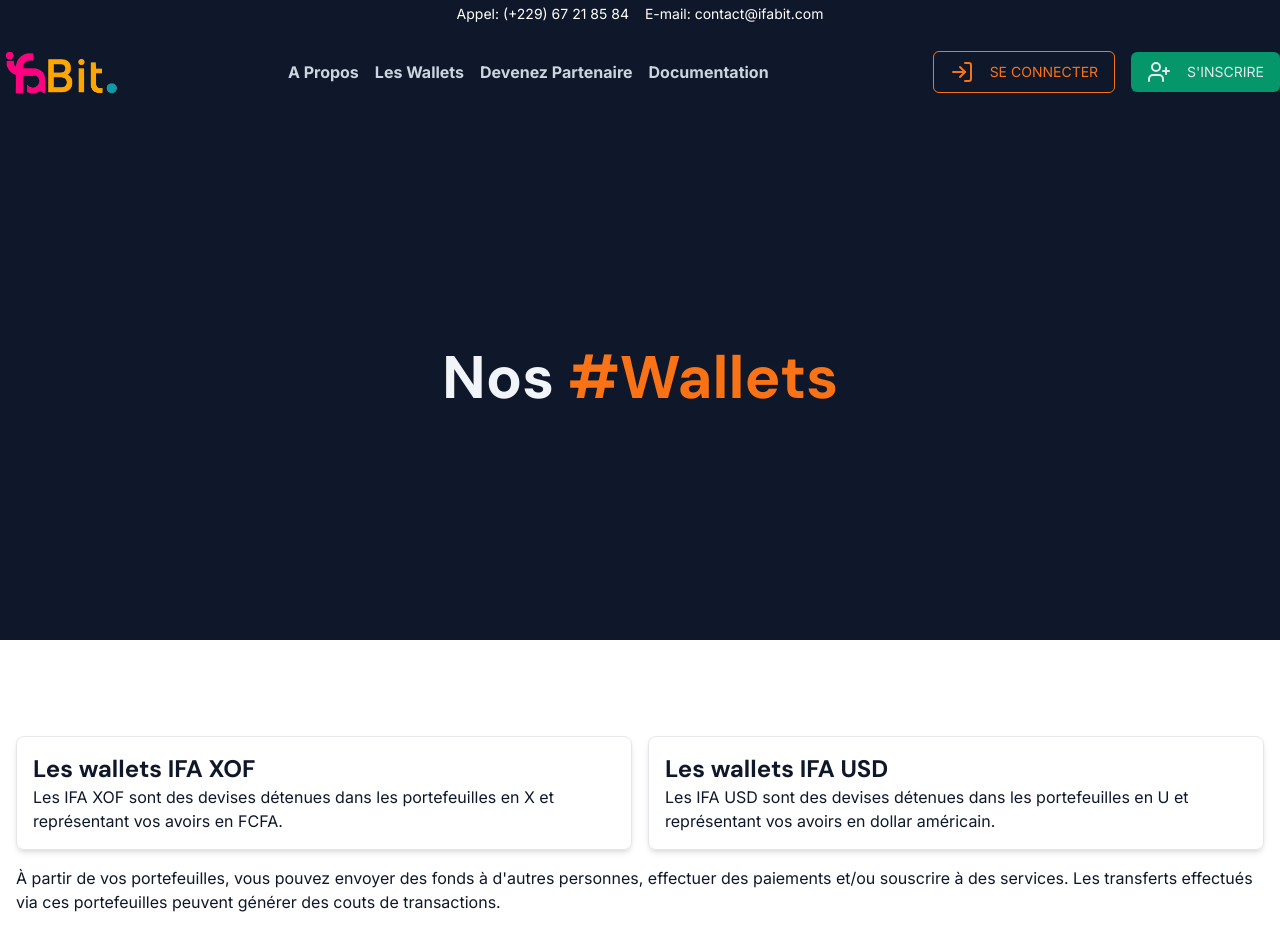
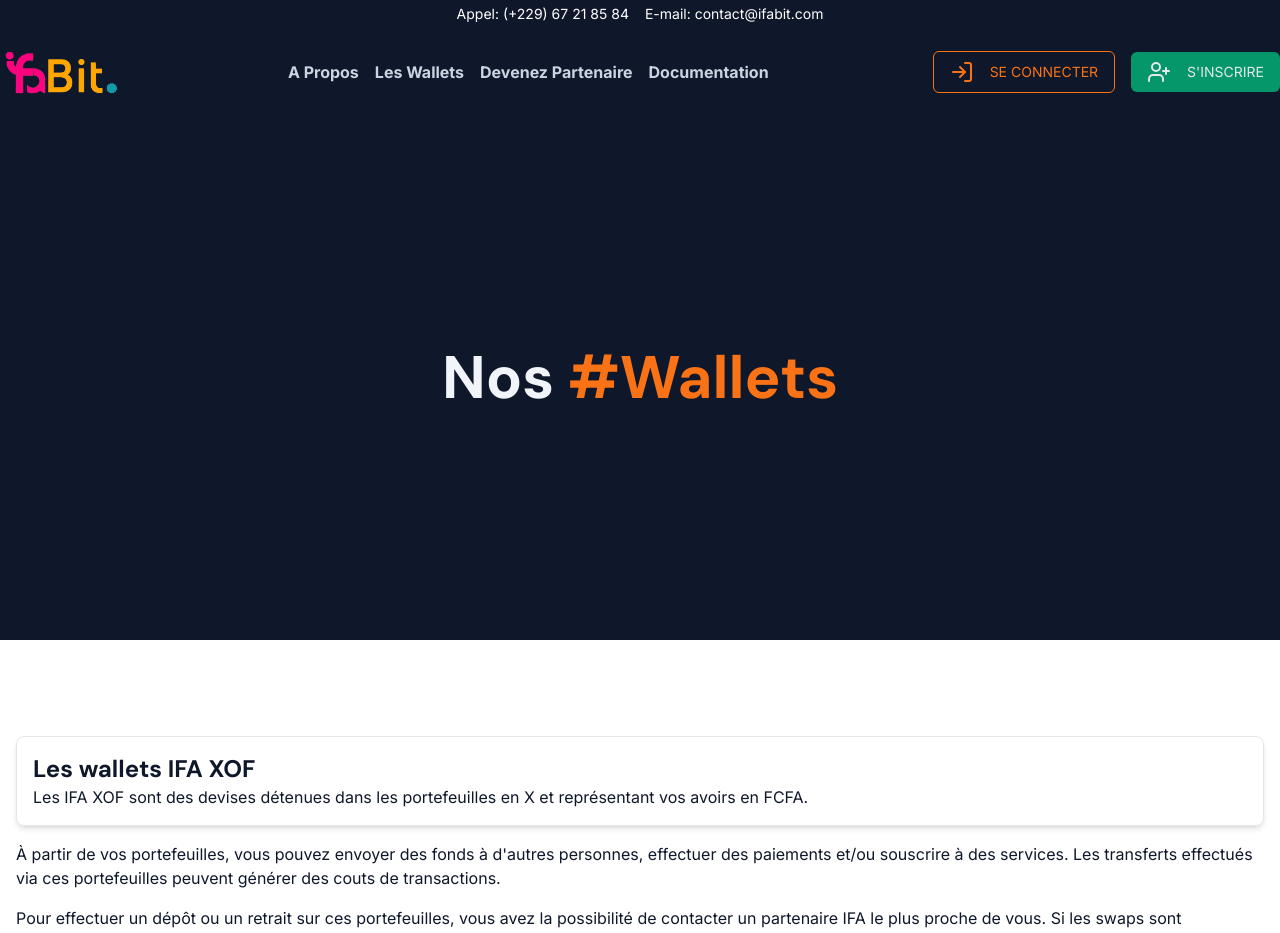
Before and after one commit to Softwaiz/ifabit-www, a Next.js app: page /wallets in a window 1280 px wide. Shown: the top 933 px of the page. Built offline with nearby package versions, Linux system fonts and the light colour scheme.

Commit message:
fix: desactivation du wallet usd

```diff
--- a/src/app/wallets/page.tsx
+++ b/src/app/wallets/page.tsx
@@ -9,7 +9,6 @@ export const metadata: Metadata = {
   keywords:
     "achat crypto, vente crypto, échange crypto, plateforme crypto Afrique, transférer argent Afrique de l'Ouest, envoyer argent, recevoir argent, frais transfert, taux de change",
 };
-
 
 export default function OurWallets() {
   return (
@@ -25,9 +24,8 @@ export default function OurWallets() {
 
         <div className="flex flex-col items-center justify-start">
           <div className="max-w-7xl grid grid-cols-3 gap-4 text-md py-8 md:py-12 lg:py-24 px-8 md:px-4">
-
-            <div className="col-span-3 grid grid-cols-1 md:grid-cols-2 gap-4">
-              <div className="shadow-md border rounded-lg p-4">
+            <div className="col-span-3 grid grid-cols-3 md:grid-cols-3 gap-4">
+              <div className="col-span-3 shadow-md border rounded-lg p-4">
                 <h2 className="font-heading font-bold text-2xl">
                   Les wallets IFA XOF
                 </h2>
@@ -37,6 +35,7 @@ export default function OurWallets() {
                 </p>
               </div>
 
+              {false && (
                 <div className="shadow-md border rounded-lg p-4">
                   <h2 className="font-heading font-bold text-2xl">
                     Les wallets IFA USD
@@ -46,11 +45,10 @@ export default function OurWallets() {
                     en U et représentant vos avoirs en dollar américain.
                   </p>
                 </div>
-
+              )}
             </div>
 
             <div className="col-span-3 flex flex-col items-start justify-start gap-4">
-
               <p>
                 À partir de vos portefeuilles, vous pouvez envoyer des fonds à
                 d'autres personnes, effectuer des paiements et/ou souscrire à
@@ -75,7 +73,6 @@ export default function OurWallets() {
                 types de portefeuilles sans passer par un swap, si cette option
                 est disponible au moment de la demande.
               </p>
-
             </div>
           </div>
           <CallToAction />
```
Lines whose indentation alone changed are shown as unchanged.
